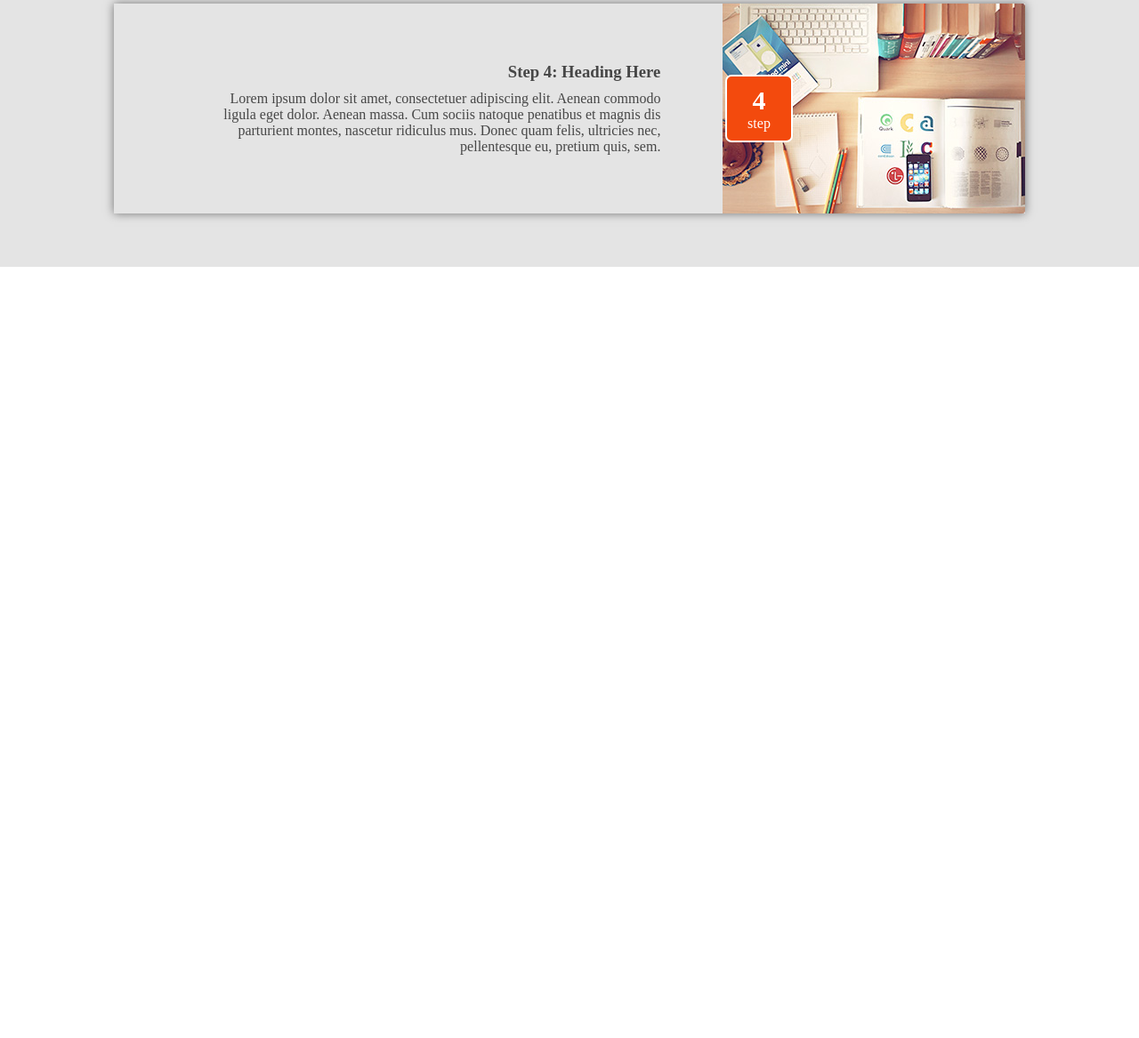
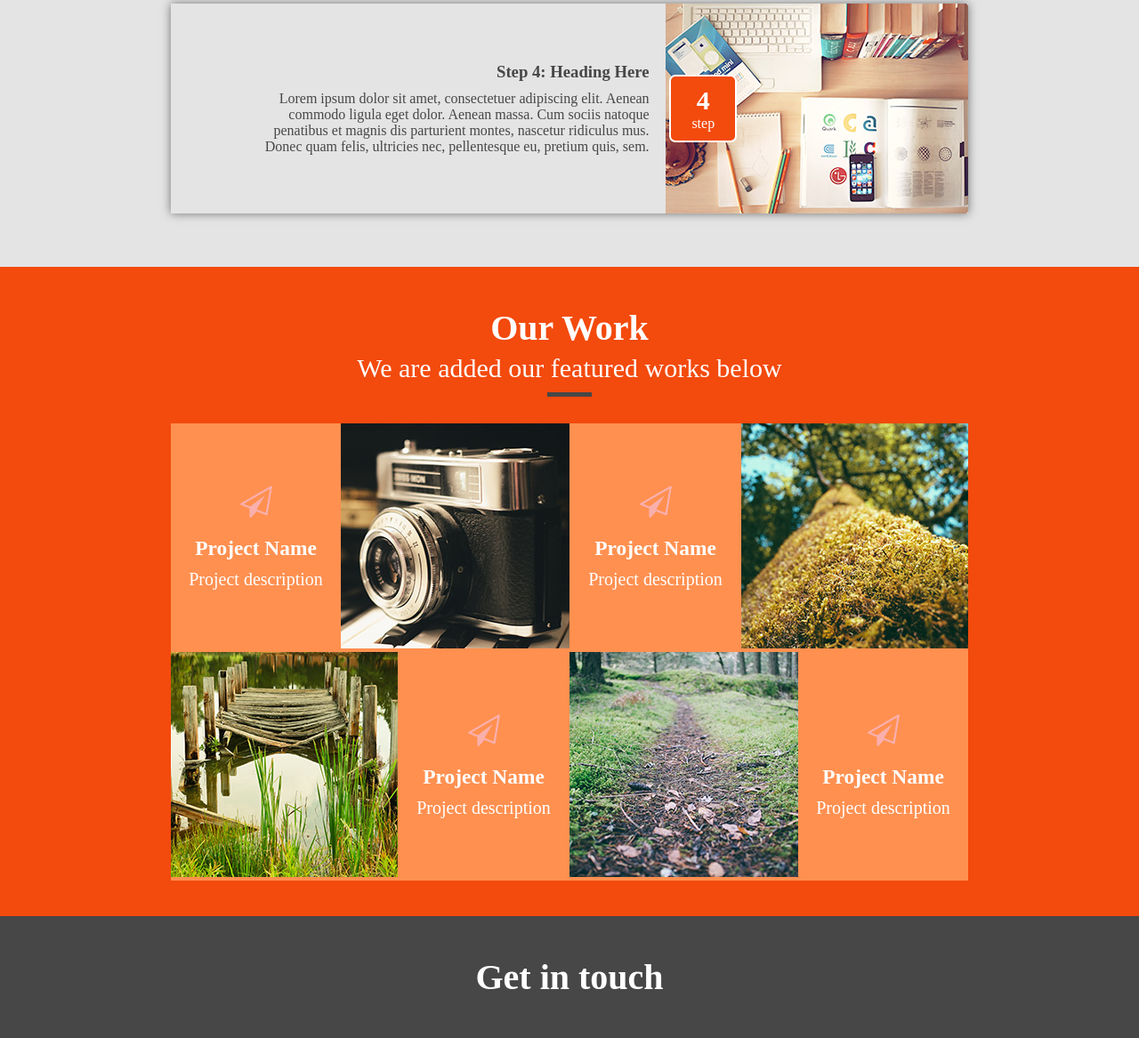
Before and after one commit to NastyaTK/Landing, a plain HTML site: page index.html in a window 1280 px wide. Shown: the part 2156-3323 px from the top of the page at 89% size. Before the commit the page ends 2456 px from the top, so only its background shows below. Drawn offline with Linux system fonts and the light colour scheme; files whose address does not match are found by name.

Commit message:
add Our Works section; need to fix intends

```diff
--- a/index.html
+++ b/index.html
@@ -122,8 +122,57 @@
                 </div>
             </div>
         </section>
-        <section id="ourWork"></section>
-        <section id="inTouch"></section>
+        <section id="ourWork" class="section">
+            <div class="section_header">
+                <h2 class="h2_section_header">Our Work</h2><span class="text_section_header">We are added our featured
+                    works below</span>
+                <hr class="underscore">
+            </div>
+            <div class="our_works">
+                <div class="work">
+                    <div class="work_text">
+                        <img src="/images/icons/work-item.png" alt="work-item">
+                        <h3 class="proj_name">Project Name</h3>
+                        <span>Project description</span>
+                    </div>
+                    <div class="work-intro">
+                        <img src="/images/work-1.jpg" alt="work-1">
+                    </div>
+                </div>
+                <div class="work">
+                    <div class="work_text">
+                        <img src="/images/icons/work-item.png" alt="work-item">
+                        <h3 class="proj_name">Project Name</h3>
+                        <span>Project description</span>
+                    </div>
+                    <div class="work-intro">
+                        <img src="/images/work-2.jpg" alt="work-2"></div>
+                </div>
+                <div class="work">
+                    <div class="work_text">
+                        <img src="/images/icons/work-item.png" alt="work-item">
+                        <h3 class="proj_name">Project Name</h3>
+                        <span>Project description</span>
+                    </div>
+                    <div class="work-intro">
+                        <img src="/images/work-3.jpg" alt="work-3"></div>
+                </div>
+                <div class="work">
+                    <div class="work_text">
+                        <img src="/images/icons/work-item.png" alt="work-item">
+                        <h3 class="proj_name">Project Name</h3>
+                        <span>Project description</span>
+                    </div>
+                    <div class="work-intro">
+                        <img src="/images/work-4.jpg" alt="work-4"></div>
+                </div>
+            </div>
+        </section>
+        <section id="inTouch" class="section">
+            <div class="section_header">
+                <h2 class="h2_section_header">Get in touch</h2>
+            </div>
+        </section>
     </main>
 </body>
 
--- a/styles/main.css
+++ b/styles/main.css
@@ -160,7 +160,7 @@ h1{
 .approach_elements{
   display: flex;
   flex-direction: column;
-  width: 80%;
+  width: 70%;
 }
 .steps{
   display: flex;
@@ -206,8 +206,49 @@ h1{
   font-weight: bolder;
 }
 .approach_elements .steps:nth-child(even) .step_number_red{
-  right: 25.5%;
+  right: 29%;
 }
 .approach_elements .steps:nth-child(odd) .step_number_red{
-  left: 25.5%;
+  left: 29%;
 }
+/* Work */
+#ourWork{
+  background: rgb(243, 74, 13);
+  color: white;
+}
+.our_works{
+  width: 70%;
+  background: rgb(255, 144, 80);
+  display: flex;
+  flex-wrap: wrap;
+}
+.work{
+  width: 50%;
+  display: flex;
+}
+.work_intro{
+  margin: 0;
+}
+.work_text{
+  width: 100%;
+  display: flex;
+  justify-content: center;
+  align-items: center;
+  flex-direction: column;
+  font-size: 20px;
+}
+.proj_name{
+  margin: 0;
+  margin: 20px 0 10px 0;
+}
+.our_works .work:nth-child(3n){
+  flex-direction: row-reverse;
+}
+.our_works .work:nth-child(4n){
+  flex-direction: row-reverse;
+}
+/* inTouch */
+#inTouch{
+  background: rgb(71, 71, 71);
+  color: white;
+}
```
